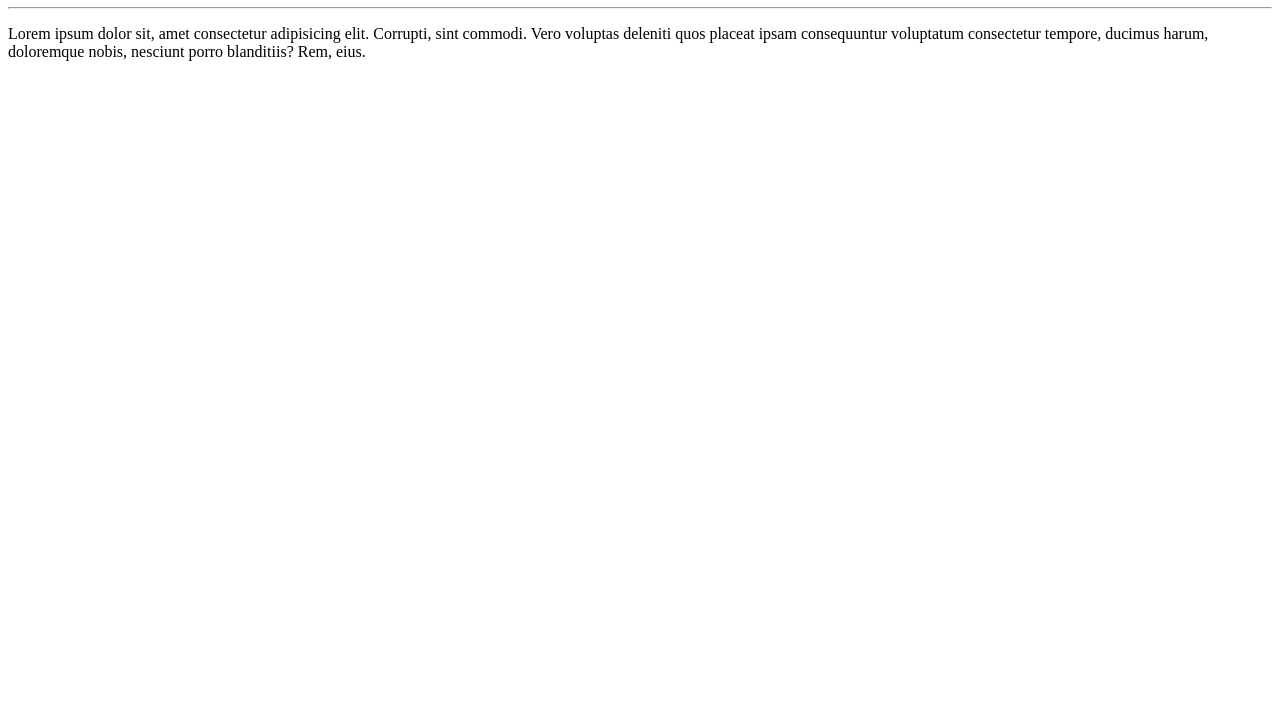
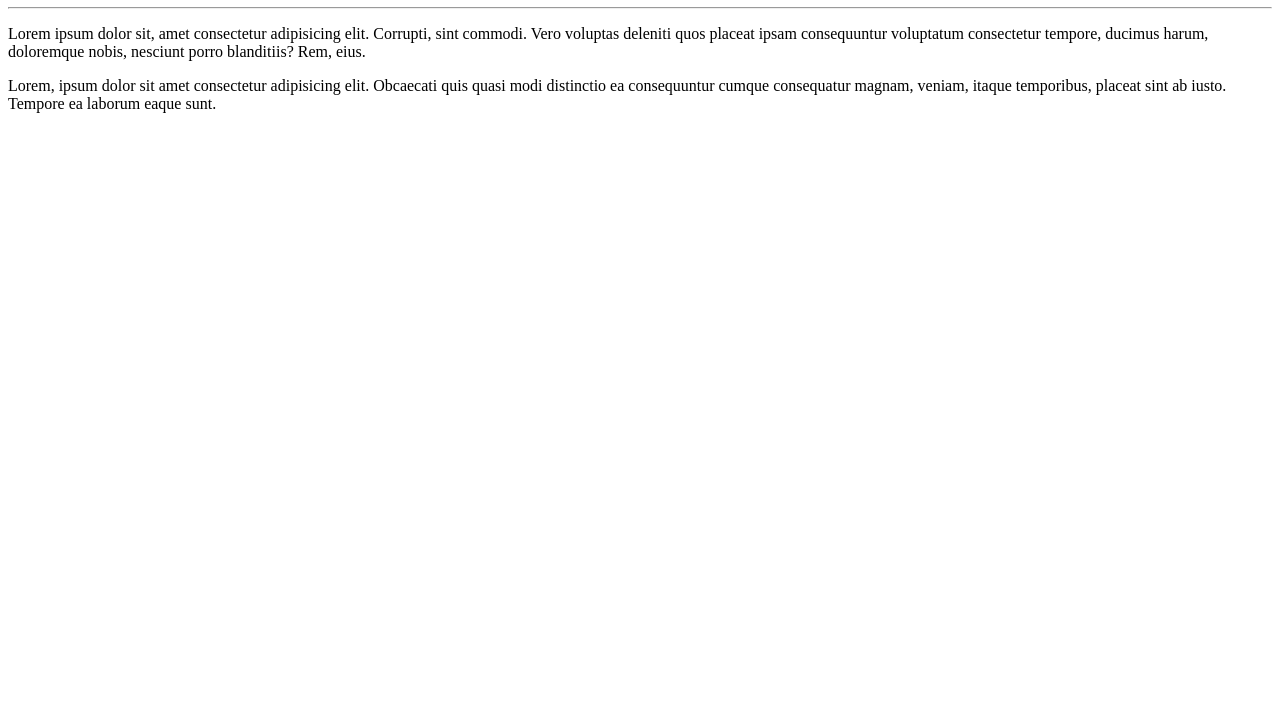
Before and after one commit to vineogs/Ola-Mundo, a plain HTML site: page site-exemplo/index.html in a window 1280 px wide. Shown: the part 73-800 px from the top of the page. Drawn offline with Linux system fonts and the light colour scheme.

Commit message:
adicionei um parágrafo

```diff
--- a/site-exemplo/index.html
+++ b/site-exemplo/index.html
@@ -10,5 +10,6 @@
     <h1>Olá, Mundo!</h1>
     <hr>
     <p>Lorem ipsum dolor sit, amet consectetur adipisicing elit. Corrupti, sint commodi. Vero voluptas deleniti quos placeat ipsam consequuntur voluptatum consectetur tempore, ducimus harum, doloremque nobis, nesciunt porro blanditiis? Rem, eius.</p>
+    <p>Lorem, ipsum dolor sit amet consectetur adipisicing elit. Obcaecati quis quasi modi distinctio ea consequuntur cumque consequatur magnam, veniam, itaque temporibus, placeat sint ab iusto. Tempore ea laborum eaque sunt.</p>
 </body>
 </html>
```
